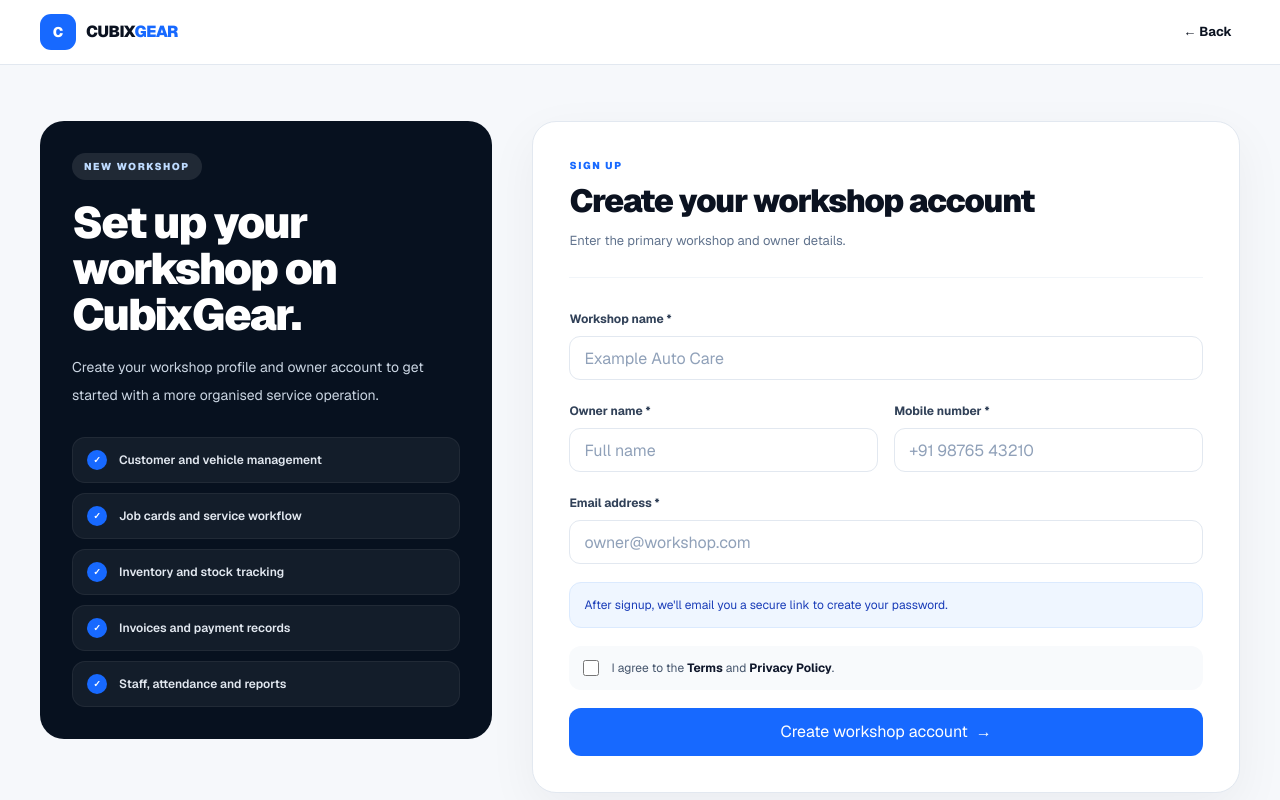
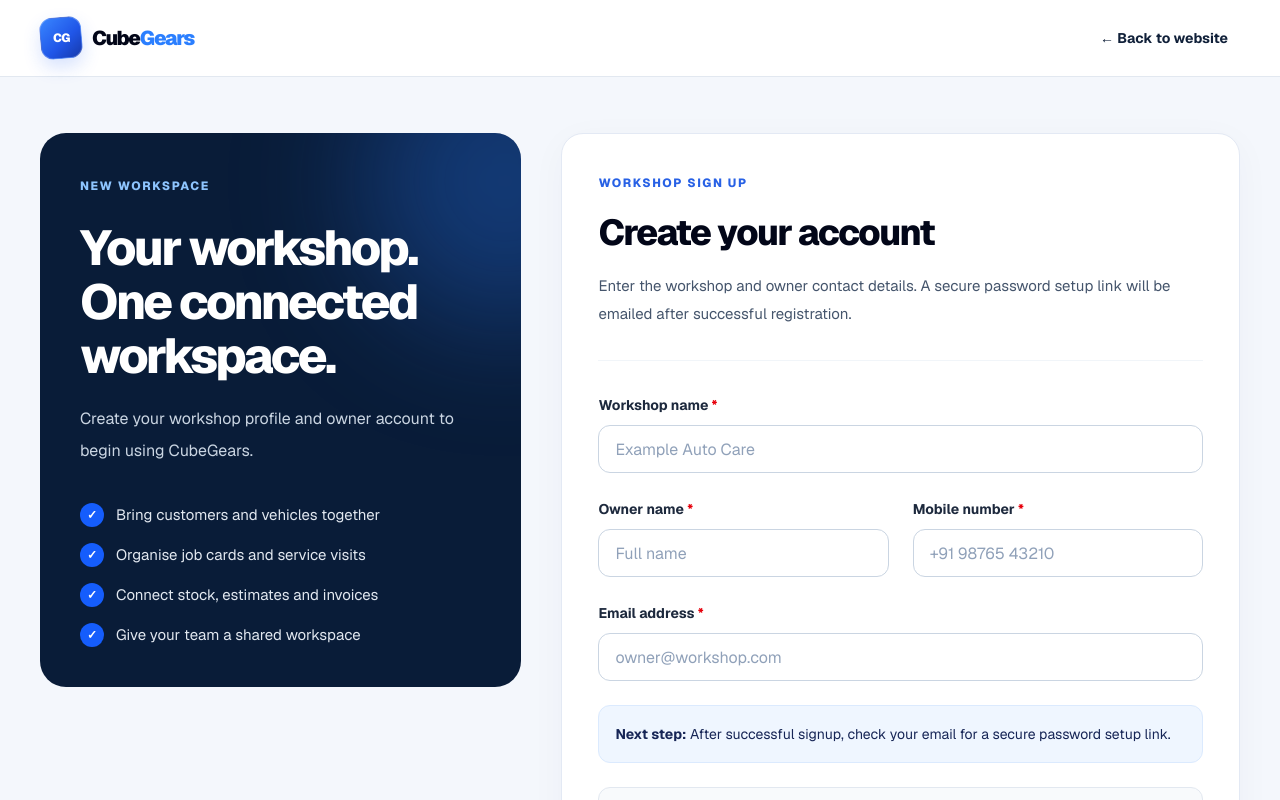
Before and after one commit to amnas-cubixmet/cubegears-public-website, a Next.js app: page /signup in a window 1280 px wide. Shown: the top 800 px of the page. Built offline with nearby package versions, Linux system fonts and the light colour scheme; no server answers.

Commit message:
feat: polish accessible workshop signup flow and states

```diff
--- a/app/signup/page.tsx
+++ b/app/signup/page.tsx
@@ -1,84 +1,52 @@
 import type { Metadata } from "next";
 import Link from "next/link";
+import { Brand } from "@/components/Brand";
 import SignupForm from "./signup-form";
 
 export const metadata: Metadata = {
   title: "Create Workshop Account",
-  description: "Create your CubixGear workshop account.",
+  description: "Set up a workshop and owner account in CubeGears.",
+  robots: { index: false, follow: false },
 };
 
 const benefits = [
-  "Customer and vehicle management",
-  "Job cards and service workflow",
-  "Inventory and stock tracking",
-  "Invoices and payment records",
-  "Staff, attendance and reports",
+  "Bring customers and vehicles together",
+  "Organise job cards and service visits",
+  "Connect stock, estimates and invoices",
+  "Give your team a shared workspace",
 ];
 
 export default function SignupPage() {
   return (
-    <main className="min-h-screen bg-[#f6f8fb] text-[#0b1220]">
+    <main id="main-content" className="min-h-screen bg-[#f4f7fc]">
       <header className="border-b border-slate-200 bg-white">
-        <div className="page-shell flex h-16 items-center justify-between gap-4">
-          <Link href="/" className="flex min-w-0 items-center gap-2.5">
-            <span className="grid h-9 w-9 shrink-0 place-items-center rounded-[11px] bg-[#1769ff] text-sm font-black text-white">
-              C
-            </span>
-            <span className="truncate text-[16px] font-black tracking-[-0.035em]">
-              CUBIX<span className="text-[#1769ff]">GEAR</span>
-            </span>
-          </Link>
-          <Link
-            href="/"
-            className="focus-ring shrink-0 rounded-lg px-2 py-2 text-[12px] font-bold text-slate-500 transition hover:bg-slate-50 hover:text-slate-950 sm:text-[13px]"
-          >
-            ← Back
-          </Link>
+        <div className="page-shell flex h-[76px] items-center justify-between gap-3">
+          <Brand />
+          <Link href="/" className="focus-ring rounded-xl px-3 py-2 text-[14px] font-bold text-slate-600 transition hover:bg-slate-100 hover:text-slate-900">← Back to website</Link>
         </div>
       </header>
-
-      <section className="page-shell grid gap-6 py-7 sm:py-10 lg:grid-cols-[.78fr_1.22fr] lg:gap-10 lg:py-14">
-        <aside className="self-start overflow-hidden rounded-[24px] bg-[#07111f] p-6 text-white sm:p-8 lg:sticky lg:top-20">
-          <span className="inline-flex rounded-full bg-white/10 px-3 py-1.5 text-[10px] font-black uppercase tracking-[.15em] text-blue-200">
-            New workshop
-          </span>
-
-          <h1 className="mt-5 text-[34px] font-black leading-[1.04] tracking-[-.045em] sm:text-[44px]">
-            Set up your workshop on CubixGear.
-          </h1>
-
-          <p className="mt-4 max-w-lg text-[14px] leading-7 text-slate-300">
-            Create your workshop profile and owner account to get started with a more organised service operation.
-          </p>
-
-          <div className="mt-7 space-y-2.5">
-            {benefits.map((item) => (
-              <div
-                key={item}
-                className="flex items-center gap-3 rounded-[13px] border border-white/[.06] bg-white/[.05] px-3.5 py-3 text-[12px] font-semibold text-slate-200"
-              >
-                <span className="grid h-5 w-5 shrink-0 place-items-center rounded-full bg-[#1769ff] text-[9px] font-black text-white">
-                  ✓
-                </span>
-                {item}
-              </div>
-            ))}
+      <section className="page-shell grid items-start gap-7 py-9 sm:py-14 lg:grid-cols-[.83fr_1.17fr] lg:gap-10">
+        <aside className="relative overflow-hidden rounded-[26px] bg-[#091c38] p-7 text-white sm:p-10 lg:sticky lg:top-24">
+          <div className="pointer-events-none absolute -right-32 -top-24 h-72 w-72 rounded-full bg-blue-500/30 blur-3xl" />
+          <div className="relative">
+            <p className="eyebrow !text-blue-300">NEW WORKSPACE</p>
+            <h1 className="mt-6 text-[clamp(35px,4vw,49px)] font-extrabold leading-[1.1] tracking-[-.055em]">Your workshop. One connected workspace.</h1>
+            <p className="mt-5 text-[16px] leading-8 text-slate-300">Create your workshop profile and owner account to begin using CubeGears.</p>
+            <ul className="mt-9 space-y-4">
+              {benefits.map((benefit) => (
+                <li key={benefit} className="flex items-start gap-3 text-[15px] leading-6 text-slate-200">
+                  <span aria-hidden="true" className="grid h-6 w-6 shrink-0 place-items-center rounded-full bg-blue-600 text-xs font-bold text-white">✓</span>
+                  {benefit}
+                </li>
+              ))}
+            </ul>
           </div>
         </aside>
-
-        <div className="rounded-[24px] border border-slate-200 bg-white p-5 shadow-[0_16px_50px_rgba(15,23,42,.05)] sm:p-8 lg:p-9">
-          <div className="mb-7 border-b border-slate-100 pb-6">
-            <p className="text-[10px] font-black uppercase tracking-[.17em] text-[#1769ff]">
-              Sign up
-            </p>
-            <h2 className="mt-2 text-[28px] font-black leading-tight tracking-[-.04em] sm:text-[32px]">
-              Create your workshop account
-            </h2>
-            <p className="mt-2 text-[13px] leading-6 text-slate-500">
-              Enter the primary workshop and owner details.
-            </p>
-          </div>
-
+        <div className="surface-card p-6 sm:p-9">
+          <p className="eyebrow">WORKSHOP SIGN UP</p>
+          <h2 className="mt-3 text-[30px] font-extrabold tracking-[-.045em] text-slate-950 sm:text-[36px]">Create your account</h2>
+          <p className="mt-3 text-[15px] leading-7 text-slate-600">Enter the workshop and owner contact details. A secure password setup link will be emailed after successful registration.</p>
+          <div className="my-8 h-px bg-slate-100" />
           <SignupForm />
         </div>
       </section>
--- a/app/signup/signup-form.tsx
+++ b/app/signup/signup-form.tsx
@@ -21,9 +21,8 @@
 };
 
 const fieldClass =
-  "mt-1.5 h-11 w-full rounded-[11px] border border-slate-200 bg-white px-3.5 text-[13px] font-medium text-slate-950 outline-none transition placeholder:text-slate-400 hover:border-slate-300 focus:border-[#1769ff] focus:ring-4 focus:ring-blue-50";
-
-const labelClass = "text-[12px] font-bold text-slate-700";
+  "mt-2 h-12 w-full rounded-xl border border-slate-300 bg-white px-4 text-[16px] text-slate-950 outline-none transition placeholder:text-slate-400 hover:border-slate-400 focus:border-blue-600 focus:ring-4 focus:ring-blue-100";
+const labelClass = "text-[14px] font-bold text-slate-800";
 
 export default function SignupForm() {
   const router = useRouter();
@@ -33,19 +32,25 @@
 
   function setField<K extends keyof FormState>(key: K, value: FormState[K]) {
     setForm((current) => ({ ...current, [key]: value }));
+    setError("");
   }
 
   async function handleSubmit(event: FormEvent<HTMLFormElement>) {
     event.preventDefault();
+    if (loading) return;
     setError("");
 
+    const mobile = form.mobile.replace(/[\s()-]/g, "");
+    if (!/^\+?\d{10,15}$/.test(mobile)) {
+      setError("Enter a valid mobile number (10–15 digits).");
+      return;
+    }
     if (!form.terms) {
-      setError("Please accept the Terms and Privacy Policy.");
+      setError("Please confirm you are authorised to register this workshop.");
       return;
     }
 
     setLoading(true);
-
     try {
       await createWorkshopAccount({
         workshopName: form.workshopName.trim(),
@@ -53,114 +58,45 @@
         mobile: form.mobile.trim(),
         email: form.email.trim(),
       });
-
       router.push("/signup/success");
     } catch (err) {
-      setError(err instanceof Error ? err.message : "Something went wrong.");
+      setError(err instanceof Error ? err.message : "Something went wrong. Please try again.");
     } finally {
       setLoading(false);
     }
   }
 
   return (
-    <form onSubmit={handleSubmit} className="space-y-4.5" noValidate>
+    <form onSubmit={handleSubmit} className="space-y-6">
       <div>
-        <label className={labelClass} htmlFor="workshopName">
-          Workshop name *
-        </label>
-        <input
-          id="workshopName"
-          className={fieldClass}
-          placeholder="Example Auto Care"
-          autoComplete="organization"
-          value={form.workshopName}
-          onChange={(e) => setField("workshopName", e.target.value)}
-          required
-        />
+        <label className={labelClass} htmlFor="workshopName">Workshop name <span className="text-red-600">*</span></label>
+        <input id="workshopName" name="workshopName" className={fieldClass} placeholder="Example Auto Care" autoComplete="organization" maxLength={150} minLength={2} value={form.workshopName} onChange={(e) => setField("workshopName", e.target.value)} required />
       </div>
-
-      <div className="grid gap-4 sm:grid-cols-2">
+      <div className="grid gap-6 sm:grid-cols-2">
         <div>
-          <label className={labelClass} htmlFor="ownerName">
-            Owner name *
-          </label>
-          <input
-            id="ownerName"
-            className={fieldClass}
-            placeholder="Full name"
-            autoComplete="name"
-            value={form.ownerName}
-            onChange={(e) => setField("ownerName", e.target.value)}
-            required
-          />
+          <label className={labelClass} htmlFor="ownerName">Owner name <span className="text-red-600">*</span></label>
+          <input id="ownerName" name="ownerName" className={fieldClass} placeholder="Full name" autoComplete="name" maxLength={120} minLength={2} value={form.ownerName} onChange={(e) => setField("ownerName", e.target.value)} required />
         </div>
         <div>
-          <label className={labelClass} htmlFor="mobile">
-            Mobile number *
-          </label>
-          <input
-            id="mobile"
-            className={fieldClass}
-            placeholder="+91 98765 43210"
-            type="tel"
-            inputMode="tel"
-            autoComplete="tel"
-            value={form.mobile}
-            onChange={(e) => setField("mobile", e.target.value)}
-            required
-          />
+          <label className={labelClass} htmlFor="mobile">Mobile number <span className="text-red-600">*</span></label>
+          <input id="mobile" name="mobile" className={fieldClass} placeholder="+91 98765 43210" type="tel" inputMode="tel" autoComplete="tel" maxLength={22} value={form.mobile} onChange={(e) => setField("mobile", e.target.value)} required />
         </div>
       </div>
-
       <div>
-        <label className={labelClass} htmlFor="email">
-          Email address *
-        </label>
-        <input
-          id="email"
-          className={fieldClass}
-          placeholder="owner@workshop.com"
-          type="email"
-          autoComplete="email"
-          value={form.email}
-          onChange={(e) => setField("email", e.target.value)}
-          required
-        />
+        <label className={labelClass} htmlFor="email">Email address <span className="text-red-600">*</span></label>
+        <input id="email" name="email" className={fieldClass} placeholder="owner@workshop.com" type="email" autoComplete="email" maxLength={254} value={form.email} onChange={(e) => setField("email", e.target.value)} required />
       </div>
-
-      <div className="rounded-[12px] border border-blue-100 bg-blue-50 px-3.5 py-3 text-[12px] leading-5 text-blue-800">
-        After signup, we&apos;ll email you a secure link to create your password.
+      <div className="rounded-xl border border-blue-100 bg-blue-50 px-4 py-4 text-[14px] leading-6 text-blue-950">
+        <strong>Next step:</strong> After successful signup, check your email for a secure password setup link.
       </div>
-
-      <label className="flex cursor-pointer items-start gap-3 rounded-[12px] bg-slate-50 px-3.5 py-3 text-[12px] leading-5 text-slate-600">
-        <input
-          className="mt-0.5 h-4 w-4 shrink-0 accent-[#1769ff]"
-          type="checkbox"
-          checked={form.terms}
-          onChange={(e) => setField("terms", e.target.checked)}
-        />
-        <span>
-          I agree to the <span className="font-bold text-slate-900">Terms</span> and{" "}
-          <span className="font-bold text-slate-900">Privacy Policy</span>.
-        </span>
+      <label className="flex cursor-pointer items-start gap-3 rounded-xl border border-slate-200 bg-slate-50 px-4 py-4 text-[14px] leading-6 text-slate-700">
+        <input className="mt-1 h-4 w-4 shrink-0 accent-blue-600" type="checkbox" checked={form.terms} onChange={(e) => setField("terms", e.target.checked)} required />
+        <span>I confirm I am authorised to create this workshop account and can receive account setup email.</span>
       </label>
-
-      {error ? (
-        <div
-          role="alert"
-          className="rounded-[12px] border border-red-200 bg-red-50 px-3.5 py-3 text-[12px] font-semibold leading-5 text-red-700"
-        >
-          {error}
-        </div>
-      ) : null}
-
-      <button
-        type="submit"
-        disabled={loading}
-        className="focus-ring flex h-12 w-full items-center justify-center rounded-xl bg-[#1769ff] px-5 text-[13px] font-extrabold text-white transition hover:bg-[#0a4de0] disabled:cursor-not-allowed disabled:opacity-60"
-      >
-        {loading ? "Creating workshop..." : "Create workshop account"}
-        {!loading ? <span className="ml-2">→</span> : null}
+      {error ? <div id="signup-error" role="alert" aria-live="assertive" className="rounded-xl border border-red-200 bg-red-50 px-4 py-3 text-[14px] font-semibold leading-6 text-red-800">{error}</div> : null}
+      <button type="submit" disabled={loading} aria-describedby={error ? "signup-error" : undefined} className="button-primary focus-ring flex w-full !text-[16px] disabled:cursor-not-allowed disabled:opacity-60">
+        {loading ? "Creating your workshop…" : "Create workshop account"}
+        {!loading && <span aria-hidden="true">↗</span>}
       </button>
     </form>
   );
--- a/app/signup/success/page.tsx
+++ b/app/signup/success/page.tsx
@@ -1,49 +1,22 @@
+import type { Metadata } from "next";
 import Link from "next/link";
+import { Brand } from "@/components/Brand";
 
-function Logo() {
-  return (
-    <Link href="/" className="flex items-center gap-2.5">
-      <span className="grid h-9 w-9 place-items-center rounded-[11px] bg-[#1769ff] text-sm font-black text-white">
-        C
-      </span>
-      <span className="text-[16px] font-black tracking-[-0.035em]">
-        Cubix<span className="text-[#1769ff]">Gear</span>
-      </span>
-    </Link>
-  );
-}
+export const metadata: Metadata = { title: "Check Your Email", robots: { index: false, follow: false } };
 
 export default function SignupSuccessPage() {
   return (
-    <main className="min-h-screen bg-[#f7f9fc]">
+    <main id="main-content" className="min-h-screen bg-[#f4f7fc]">
       <header className="border-b border-slate-200 bg-white">
-        <div className="page-shell flex h-16 items-center">
-          <Logo />
-        </div>
+        <div className="page-shell flex h-[76px] items-center"><Brand /></div>
       </header>
-
-      <section className="page-shell grid min-h-[calc(100svh-64px)] place-items-center py-10">
-        <div className="w-full max-w-2xl rounded-[24px] border border-slate-200 bg-white px-6 py-12 text-center shadow-[0_18px_60px_rgba(15,23,42,.06)] sm:px-10 sm:py-16">
-          <div className="mx-auto grid h-20 w-20 place-items-center rounded-full bg-emerald-50 ring-8 ring-emerald-50/50">
-            <span className="text-[38px] font-black text-emerald-500">✓</span>
-          </div>
-
-          <p className="mt-7 text-[10px] font-black uppercase tracking-[.16em] text-[#1769ff]">
-            Check your email
-          </p>
-          <h1 className="mt-3 text-[30px] font-black tracking-[-.04em] text-[#0a1530] sm:text-[40px]">
-            Your workshop is almost ready
-          </h1>
-          <p className="mx-auto mt-4 max-w-lg text-[13px] leading-6 text-slate-500">
-            We sent a secure password setup link to your email. Open that email and create your password to activate access to the CubixGear dashboard.
-          </p>
-
-          <Link
-            href="/"
-            className="focus-ring mt-8 inline-flex h-12 items-center justify-center rounded-xl bg-[#1769ff] px-7 text-[13px] font-extrabold text-white shadow-[0_12px_28px_rgba(23,105,255,.2)] transition hover:bg-[#0a4de0]"
-          >
-            Back to CubixGear <span className="ml-2">→</span>
-          </Link>
+      <section className="page-shell grid min-h-[calc(100svh-76px)] place-items-center py-12">
+        <div className="surface-card w-full max-w-2xl px-6 py-12 text-center sm:px-12 sm:py-16">
+          <div className="mx-auto grid h-20 w-20 place-items-center rounded-full bg-emerald-50 text-4xl font-black text-emerald-600" aria-hidden="true">✓</div>
+          <p className="eyebrow mt-8 justify-center">ACCOUNT REQUEST RECEIVED</p>
+          <h1 className="mt-4 text-[clamp(32px,4vw,46px)] font-extrabold leading-[1.12] tracking-[-.055em] text-slate-950">Check your email to get started.</h1>
+          <p className="mx-auto mt-5 max-w-lg text-[16px] leading-8 text-slate-600">If you just completed signup successfully, follow the secure password setup link sent to your account email. Check your spam folder if you do not see it.</p>
+          <Link href="/" className="button-primary focus-ring mt-9 inline-flex">Back to CubeGears ↗</Link>
         </div>
       </section>
     </main>
```
